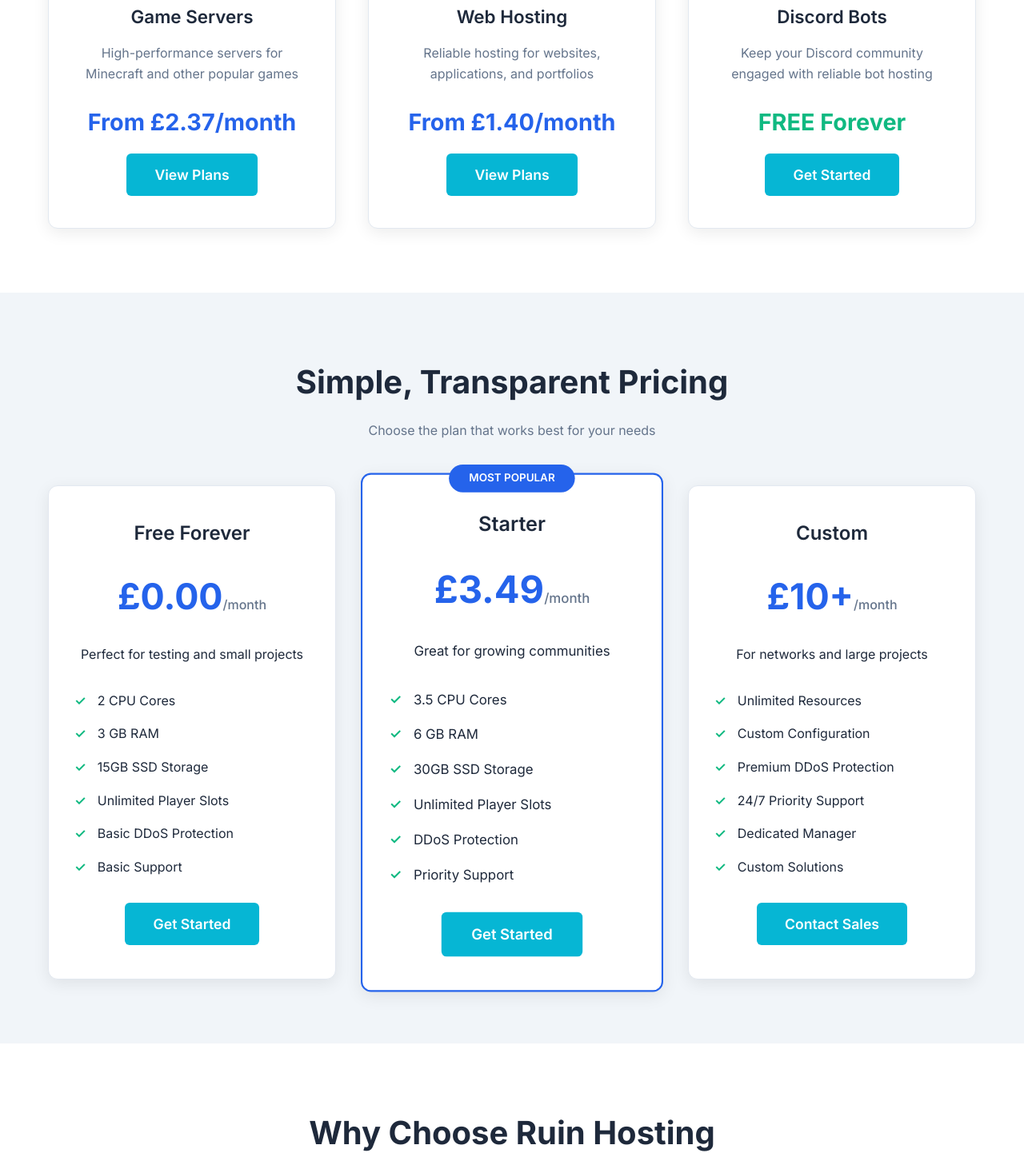
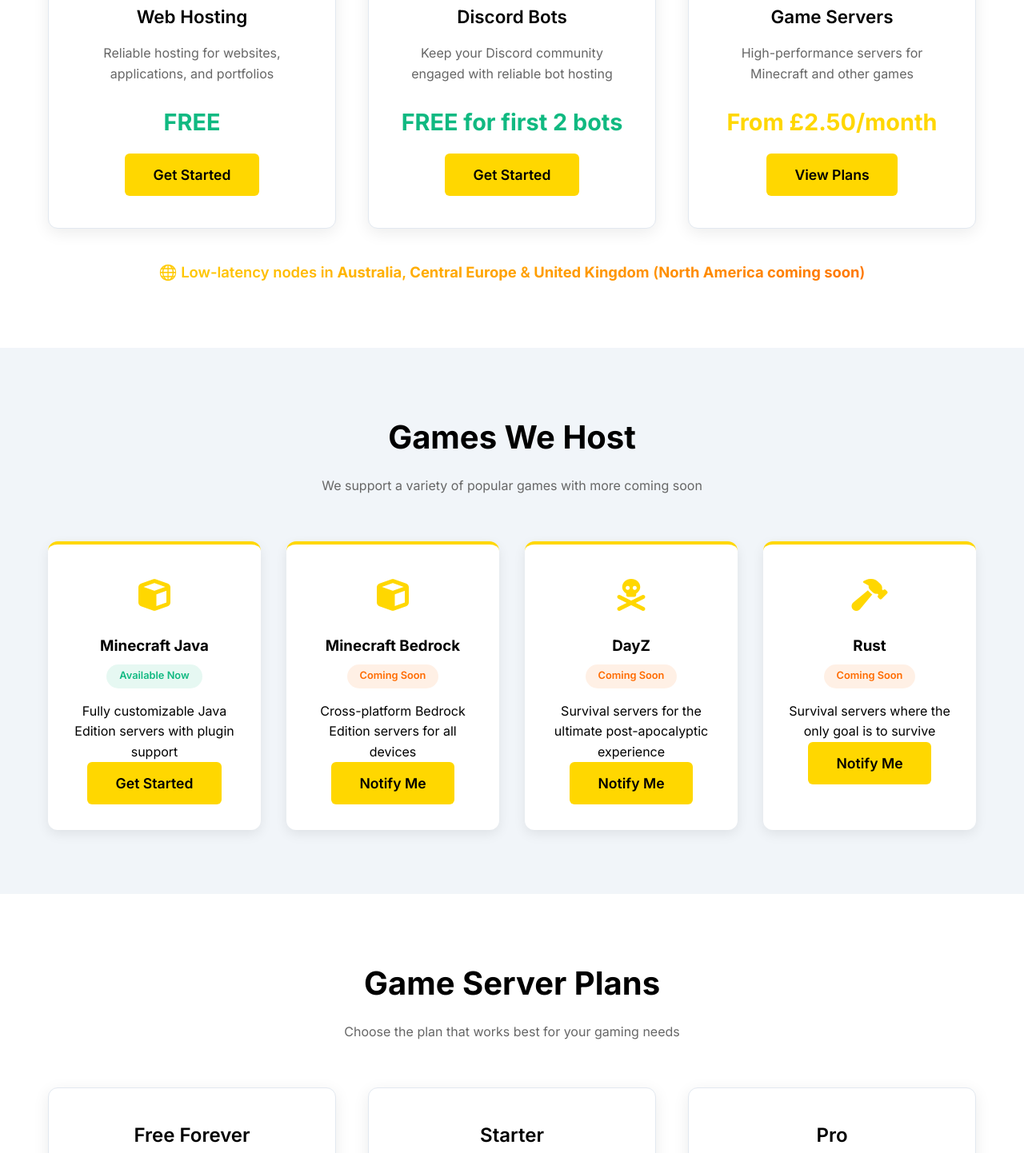
Before and after one commit to Lemoncookie1028/RuinHosting, a plain HTML site: page index.html in a window 1280 px wide. Shown: the part 886-2328 px from the top of the page at 80% size. Drawn offline with nearby package versions, Linux system fonts and the light colour scheme.

Commit message:
Update index.html

```diff
--- a/index.html
+++ b/index.html
@@ -9,14 +9,14 @@
   <script src="https://cdn.jsdelivr.net/npm/canvas-confetti@1.9.2/dist/confetti.browser.min.js"></script>
   <style>
     :root {
-      --primary: #2563eb;
-      --primary-dark: #1d4ed8;
-      --secondary: #7c3aed;
-      --accent: #06b6d4;
-      --dark: #1e293b;
-      --darker: #0f172a;
+      --primary: #ffd700;
+      --primary-dark: #ffb700;
+      --secondary: #ff6b00;
+      --accent: #ff9500;
+      --dark: #000000;
+      --darker: #0a0a0a;
       --light: #f8fafc;
-      --gray: #64748b;
+      --gray: #666666;
       --success: #10b981;
     }
 
@@ -103,17 +103,19 @@
 
     .login-btn {
       background: var(--primary);
-      color: white;
+      color: var(--dark);
       border: none;
       padding: 0.7rem 1.5rem;
       border-radius: 6px;
       font-weight: 600;
       cursor: pointer;
-      transition: background 0.3s;
+      transition: all 0.3s;
     }
 
     .login-btn:hover {
       background: var(--primary-dark);
+      transform: translateY(-2px);
+      box-shadow: 0 5px 15px rgba(255, 183, 0, 0.3);
     }
 
     /* Hero Section */
@@ -135,12 +137,12 @@
       max-width: 600px;
       margin: 0 auto 2.5rem;
       opacity: 0.9;
-      color: #cbd5e1;
+      color: #e5e5e5;
     }
 
     .cta-button {
-      background: var(--accent);
-      color: white;
+      background: var(--primary);
+      color: var(--dark);
       padding: 1rem 2.2rem;
       border: none;
       border-radius: 6px;
@@ -153,9 +155,9 @@
     }
 
     .cta-button:hover {
-      background: #0891b2;
+      background: var(--primary-dark);
       transform: translateY(-2px);
-      box-shadow: 0 10px 20px rgba(6, 182, 212, 0.3);
+      box-shadow: 0 10px 20px rgba(255, 183, 0, 0.3);
     }
 
     /* Services */
@@ -251,10 +253,67 @@
       color: var(--success);
     }
 
+    /* Games Section */
+    .games {
+      padding: 5rem 0;
+      background: #f1f5f9;
+    }
+
+    .games-grid {
+      display: grid;
+      grid-template-columns: repeat(auto-fit, minmax(250px, 1fr));
+      gap: 2rem;
+    }
+
+    .game-card {
+      background: white;
+      border-radius: 12px;
+      padding: 2rem;
+      text-align: center;
+      box-shadow: 0 5px 15px rgba(0,0,0,0.08);
+      transition: all 0.3s ease;
+      border-top: 4px solid var(--primary);
+    }
+
+    .game-card:hover {
+      transform: translateY(-5px);
+      box-shadow: 0 10px 25px rgba(0,0,0,0.12);
+    }
+
+    .game-icon {
+      font-size: 2.5rem;
+      margin-bottom: 1rem;
+      color: var(--primary);
+    }
+
+    .game-card h3 {
+      color: var(--dark);
+      margin-bottom: 0.5rem;
+    }
+
+    .status {
+      display: inline-block;
+      padding: 0.3rem 1rem;
+      border-radius: 20px;
+      font-size: 0.8rem;
+      font-weight: 600;
+      margin-bottom: 1rem;
+    }
+
+    .status.available {
+      background: rgba(16, 185, 129, 0.1);
+      color: var(--success);
+    }
+
+    .status.soon {
+      background: rgba(255, 107, 0, 0.1);
+      color: var(--secondary);
+    }
+
     /* Pricing */
     .pricing {
       padding: 5rem 0;
-      background: #f1f5f9;
+      background: white;
     }
 
     .pricing-grid {
@@ -285,7 +344,7 @@
       left: 50%;
       transform: translateX(-50%);
       background: var(--primary);
-      color: white;
+      color: var(--dark);
       padding: 0.4rem 1.5rem;
       border-radius: 20px;
       font-size: 0.8rem;
@@ -359,13 +418,13 @@
     .discord-card p {
       opacity: 0.9;
       margin-bottom: 2rem;
-      color: #cbd5e1;
+      color: #e5e5e5;
     }
 
     .free-price {
       font-size: 3.5rem;
       font-weight: 800;
-      color: var(--accent);
+      color: var(--primary);
       margin: 1.5rem 0;
     }
 
@@ -500,7 +559,7 @@
     }
 
     .footer-links a:hover {
-      color: white;
+      color: var(--primary);
     }
 
     .footer-bottom {
@@ -508,6 +567,17 @@
       padding-top: 2rem;
       border-top: 1px solid #334155;
       color: #94a3b8;
+    }
+
+    .locations {
+      text-align: center;
+      margin-top: 2.5rem;
+      font-size: 1.15rem;
+      background: linear-gradient(90deg, var(--primary), var(--secondary));
+      -webkit-background-clip: text;
+      background-clip: text;
+      color: transparent;
+      font-weight: 600;
     }
 
     /* Responsive */
@@ -542,11 +612,12 @@
         </a>
         <nav class="nav-links">
           <a href="#services">Services</a>
+          <a href="#games">Games</a>
           <a href="#pricing">Pricing</a>
-          <a href="#features">Features</a>
+          <a href="#discord">Discord</a>
           <a href="#testimonials">Testimonials</a>
         </nav>
-        <button class="login-btn">Client Area</button>
+        <button class="login-btn" id="client-area-btn">Client Area</button>
       </div>
     </div>
   </header>
@@ -554,9 +625,9 @@
   <!-- Hero Section -->
   <section class="hero">
     <div class="container">
-      <h1>Premium Hosting Solutions</h1>
-      <p>High-performance hosting for games, websites, and applications. Reliable, scalable, and affordable.</p>
-      <a href="#pricing" class="cta-button">Get Started Today</a>
+      <h1>Hosting That Does Not Break The Bank</h1>
+      <p>Premium web hosting, game servers, and Discord bot hosting at prices that will not empty your wallet</p>
+      <a href="#services" class="cta-button">Explore Our Services</a>
     </div>
   </section>
 
@@ -570,22 +641,12 @@
       <div class="services-grid">
         <div class="service-card">
           <div class="service-icon">
-            <i class="fas fa-gamepad"></i>
-          </div>
-          <h3>Game Servers</h3>
-          <p>High-performance servers for Minecraft and other popular games</p>
-          <div class="price">From £2.37/month</div>
-          <button class="cta-button">View Plans</button>
-        </div>
-
-        <div class="service-card">
-          <div class="service-icon">
             <i class="fas fa-globe"></i>
           </div>
           <h3>Web Hosting</h3>
           <p>Reliable hosting for websites, applications, and portfolios</p>
-          <div class="price">From £1.40/month</div>
-          <button class="cta-button">View Plans</button>
+          <div class="price free">FREE</div>
+          <button class="cta-button get-started-btn">Get Started</button>
         </div>
 
         <div class="service-card">
@@ -594,8 +655,73 @@
           </div>
           <h3>Discord Bots</h3>
           <p>Keep your Discord community engaged with reliable bot hosting</p>
-          <div class="price free">FREE Forever</div>
-          <button class="cta-button">Get Started</button>
+          <div class="price free">FREE for first 2 bots</div>
+          <button class="cta-button get-started-btn">Get Started</button>
+        </div>
+
+        <div class="service-card">
+          <div class="service-icon">
+            <i class="fas fa-gamepad"></i>
+          </div>
+          <h3>Game Servers</h3>
+          <p>High-performance servers for Minecraft and other games</p>
+          <div class="price">From £2.50/month</div>
+          <button class="cta-button get-started-btn">View Plans</button>
+        </div>
+      </div>
+
+      <div class="locations">
+        🌐 Low-latency nodes in <strong>Australia</strong>, <strong>Central Europe</strong> & <strong>United Kingdom</strong> (<strong>North America coming soon</strong>)
+      </div>
+    </div>
+  </section>
+
+  <!-- Games -->
+  <section id="games" class="games">
+    <div class="container">
+      <div class="section-title">
+        <h2>Games We Host</h2>
+        <p>We support a variety of popular games with more coming soon</p>
+      </div>
+      <div class="games-grid">
+        <div class="game-card">
+          <div class="game-icon">
+            <i class="fas fa-cube"></i>
+          </div>
+          <h3>Minecraft Java</h3>
+          <div class="status available">Available Now</div>
+          <p>Fully customizable Java Edition servers with plugin support</p>
+          <button class="cta-button get-started-btn">Get Started</button>
+        </div>
+
+        <div class="game-card">
+          <div class="game-icon">
+            <i class="fas fa-cube"></i>
+          </div>
+          <h3>Minecraft Bedrock</h3>
+          <div class="status soon">Coming Soon</div>
+          <p>Cross-platform Bedrock Edition servers for all devices</p>
+          <button class="cta-button get-started-btn">Notify Me</button>
+        </div>
+
+        <div class="game-card">
+          <div class="game-icon">
+            <i class="fas fa-skull-crossbones"></i>
+          </div>
+          <h3>DayZ</h3>
+          <div class="status soon">Coming Soon</div>
+          <p>Survival servers for the ultimate post-apocalyptic experience</p>
+          <button class="cta-button get-started-btn">Notify Me</button>
+        </div>
+
+        <div class="game-card">
+          <div class="game-icon">
+            <i class="fas fa-hammer"></i>
+          </div>
+          <h3>Rust</h3>
+          <div class="status soon">Coming Soon</div>
+          <p>Survival servers where the only goal is to survive</p>
+          <button class="cta-button get-started-btn">Notify Me</button>
         </div>
       </div>
     </div>
@@ -605,14 +731,14 @@
   <section id="pricing" class="pricing">
     <div class="container">
       <div class="section-title">
-        <h2>Simple, Transparent Pricing</h2>
-        <p>Choose the plan that works best for your needs</p>
+        <h2>Game Server Plans</h2>
+        <p>Choose the plan that works best for your gaming needs</p>
       </div>
       <div class="pricing-grid">
         <div class="pricing-card">
           <h3 class="plan-name">Free Forever</h3>
           <div class="plan-price">£0.00<span>/month</span></div>
-          <p>Perfect for testing and small projects</p>
+          <p>Ideal for testing and small projects</p>
           <ul class="features">
             <li>2 CPU Cores</li>
             <li>3 GB RAM</li>
@@ -621,39 +747,72 @@
             <li>Basic DDoS Protection</li>
             <li>Basic Support</li>
           </ul>
-          <button class="cta-button">Get Started</button>
+          <button class="cta-button get-started-btn">Get Started</button>
         </div>
 
-        <div class="pricing-card popular">
-          <div class="popular-badge">MOST POPULAR</div>
+        <div class="pricing-card">
           <h3 class="plan-name">Starter</h3>
-          <div class="plan-price">£3.49<span>/month</span></div>
-          <p>Great for growing communities</p>
+          <div class="plan-price">£2.50<span>/month</span></div>
+          <p>Perfect for small gaming communities</p>
           <ul class="features">
-            <li>3.5 CPU Cores</li>
+            <li>4 CPU Cores</li>
             <li>6 GB RAM</li>
             <li>30GB SSD Storage</li>
             <li>Unlimited Player Slots</li>
             <li>DDoS Protection</li>
             <li>Priority Support</li>
           </ul>
-          <button class="cta-button">Get Started</button>
+          <button class="cta-button get-started-btn">Get Started</button>
         </div>
 
         <div class="pricing-card">
+          <h3 class="plan-name">Pro</h3>
+          <div class="plan-price">£4.50<span>/month</span></div>
+          <p>Perfect for small gaming servers</p>
+          <ul class="features">
+            <li>6 CPU Cores</li>
+            <li>8 GB RAM</li>
+            <li>45GB SSD Storage</li>
+            <li>Unlimited Player Slots</li>
+            <li>DDoS Protection</li>
+            <li>Priority Support</li>
+          </ul>
+          <button class="cta-button get-started-btn">Get Started</button>
+        </div>
+
+        <div class="pricing-card popular">
+          <div class="popular-badge">MOST POPULAR</div>
           <h3 class="plan-name">Custom</h3>
           <div class="plan-price">£10+<span>/month</span></div>
-          <p>For networks and large projects</p>
+          <p>Got a network? We got you</p>
           <ul class="features">
-            <li>Unlimited Resources</li>
-            <li>Custom Configuration</li>
-            <li>Premium DDoS Protection</li>
-            <li>24/7 Priority Support</li>
-            <li>Dedicated Manager</li>
-            <li>Custom Solutions</li>
+            <li>10+ CPU Cores</li>
+            <li>16+ GB RAM</li>
+            <li>100GB+ SSD Storage</li>
+            <li>Unlimited Player Slots</li>
+            <li>Advanced DDoS Protection</li>
+            <li>Priority 24/7 Support</li>
           </ul>
-          <button class="cta-button">Contact Sales</button>
+          <button class="cta-button get-started-btn" id="pro-btn">Get Started</button>
         </div>
+      </div>
+    </div>
+  </section>
+
+  <!-- Discord Special -->
+  <section id="discord" class="discord-special">
+    <div class="container">
+      <div class="discord-card">
+        <h2>Discord Bot Hosting</h2>
+        <p>Get our premium Discord bot hosting completely free for your first 2 bots</p>
+        <div class="free-price">FREE</div>
+        <ul class="features" style="color: #e5e5e5; text-align: center; list-style: none; padding: 0;">
+          <li>1 CPU Core</li>
+          <li>1 GB RAM</li>
+          <li>4GB SSD Storage</li>
+          <li>24/7 Operation</li>
+        </ul>
+        <button class="cta-button get-started-btn" style="margin-top: 1.5rem;">Claim Free Hosting</button>
       </div>
     </div>
   </section>
@@ -701,27 +860,6 @@
     </div>
   </section>
 
-  <!-- Discord Special -->
-  <section class="discord-special">
-    <div class="container">
-      <div class="discord-card">
-        <h2>Free Discord Bot Hosting</h2>
-        <p>Get our premium Discord bot hosting completely free - no hidden fees, no time limits</p>
-        <div class="free-price">FREE</div>
-        <ul class="features" style="color: #cbd5e1; text-align: center; list-style: none; padding: 0;">
-          <li>3 CPU Cores</li>
-          <li>4 GB RAM</li>
-          <li>30GB SSD Storage</li>
-          <li>Configuration Panel</li>
-          <li>24/7 Operation</li>
-          <li>Unlimited Bot Instances</li>
-          <li>Premium Support</li>
-        </ul>
-        <button class="cta-button" style="margin-top: 1.5rem;">Claim Free Hosting</button>
-      </div>
-    </div>
-  </section>
-
   <!-- Testimonials -->
   <section id="testimonials" class="testimonials">
     <div class="container">
@@ -732,13 +870,13 @@
       <div class="testimonials-grid">
         <div class="testimonial-card">
           <p class="testimonial-text">
-            "Ruin Hosting has been amazing for my Minecraft server. The performance is great and the support team is very helpful whenever I need assistance."
+            "My Discord bot has been running smoothly for months without any downtime. The setup process was straightforward, and the control panel is intuitive to use."
           </p>
           <div class="testimonial-author">
-            <div class="author-avatar">MJ</div>
+            <div class="author-avatar">C</div>
             <div class="author-info">
-              <h4>Michael Johnson</h4>
-              <p>Minecraft Server Owner</p>
+              <h4>Cosmic</h4>
+              <p>Gorilla Tag Mod Developer</p>
             </div>
           </div>
         </div>
@@ -820,18 +958,34 @@
   </footer>
 
   <script>
-    // Simple confetti effect
-    document.querySelectorAll('.cta-button').forEach(button => {
-      button.addEventListener('click', function(e) {
+    // Discord server URL
+    const DISCORD_URL = 'https://discord.gg/chxgX5bsFN';
+
+    // Redirect all "Get Started" buttons to Discord
+    document.querySelectorAll('.get-started-btn').forEach(button => {
+      button.addEventListener('click', (e) => {
         e.preventDefault();
+        window.open(DISCORD_URL, '_blank');
+      });
+    });
+
+    // Redirect client area button to Discord
+    document.getElementById('client-area-btn').addEventListener('click', () => {
+      window.open(DISCORD_URL, '_blank');
+    });
+
+    // Confetti on pro button click
+    const proBtn = document.getElementById('pro-btn');
+    if(proBtn){
+      proBtn.addEventListener('click', (e)=>{
         confetti({
-          particleCount: 60,
-          spread: 50,
+          particleCount: 100,
+          spread: 70,
           origin: { y: 0.6 },
-          colors: ['#2563eb', '#7c3aed', '#06b6d4']
+          colors: ['#ffd700', '#ffb700', '#ff6b00']
         });
       });
-    });
+    }
 
     // Smooth scrolling for navigation links
     document.querySelectorAll('a[href^="#"]').forEach(anchor => {
```
